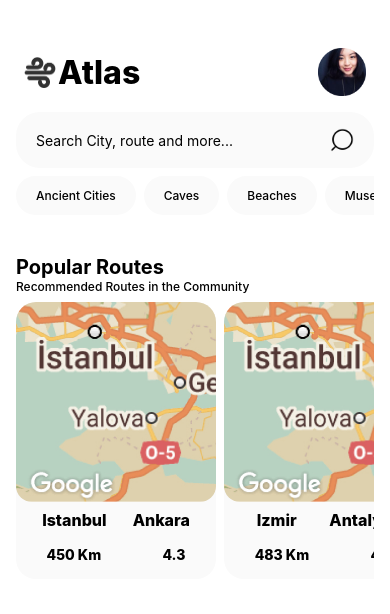
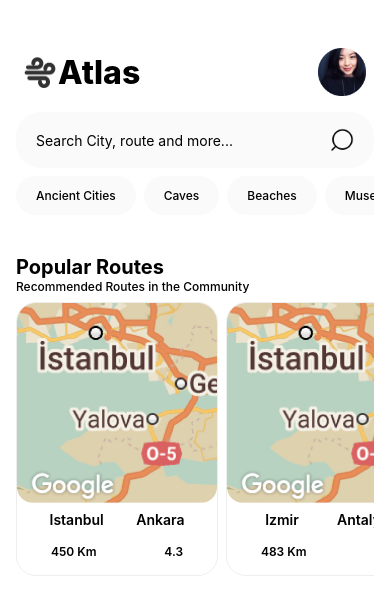
Before and after one commit to ErenElagz/Atlas, a React Native app: screen /HomeScreen in a window 390 px wide. Shown: the top 614 px of the page. Built offline with nearby package versions, Linux system fonts and the light colour scheme; no server answers.

Commit message:
Update Home

```diff
--- a/src/screens/HomeScreen.js
+++ b/src/screens/HomeScreen.js
@@ -91,7 +91,7 @@ export default function HomeScreen() {
                                 <View style={styles.gallery}>
                                     <View>
                                         <Image
-                                            style={{ width: 200, height: 200,borderRadius:16 }}
+                                            style={{ width: 200, height: 200, borderRadius: 16 }}
                                             source={require("../assets/img/img.jpg")}
                                         />
                                     </View>
@@ -138,7 +138,10 @@ export default function HomeScreen() {
                                                         "https://www.svgrepo.com/show/528597/signpost-2.svg"
                                                     }
                                                 />
-                                                <Text style={styles.text2}>{route["distance"]}<Text> Km</Text></Text>
+                                                <Text style={styles.text2}>
+                                                    {route["distance"]}
+                                                    <Text> Km</Text>
+                                                </Text>
                                             </View>
                                             <View
                                                 style={{
@@ -178,10 +181,11 @@ const styles = StyleSheet.create({
         paddingHorizontal: 8
     },
     icon: { width: 24, height: 24 },
-    text: { fontSize: 16, fontWeight: "800" },
-    text2: { fontSize: 14, fontWeight: "800" },
+    text: { fontSize: 14, fontWeight: "600" },
+    text2: { fontSize: 12, fontWeight: "600" },
     gallery: {
-        backgroundColor: "#fafafa",
+        borderWidth: 1,
+        borderColor: "#eee",
         borderRadius: 20,
         overflow: "hidden",
         paddingBottom: 16
```
